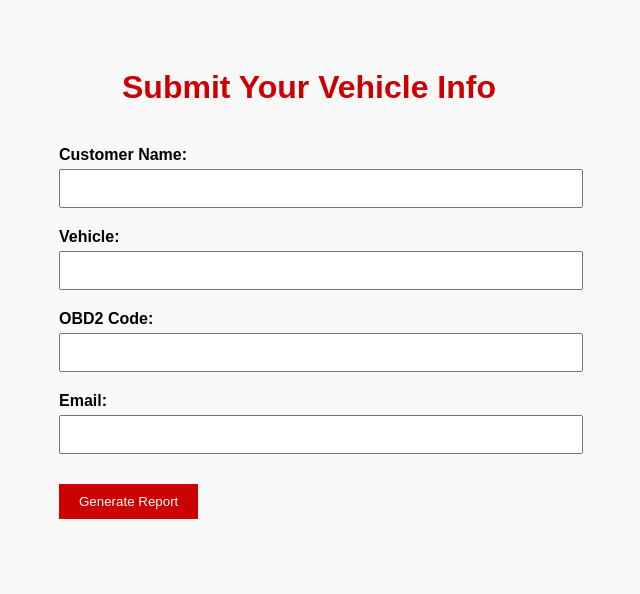
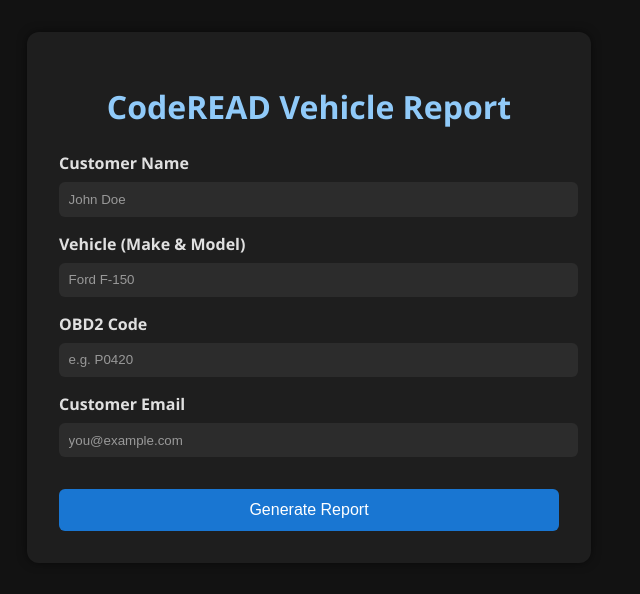
Before and after one commit to CODEREaDer24/coderead, a Flask app: page / in a window 1280 px wide. Shown: the top 594 px of the page, without its empty margins (331-971 px from the left). Run offline with Flask 3, Linux system fonts and the light colour scheme.

Commit message:
Update form.html

```diff
--- a/templates/form.html
+++ b/templates/form.html
@@ -1,61 +1,82 @@
 <!DOCTYPE html>
-<html>
+<html lang="en">
 <head>
-  <title>CodeREAD - Submit Diagnostic Info</title>
+  <meta charset="UTF-8" />
+  <meta name="viewport" content="width=device-width, initial-scale=1.0"/>
+  <title>CodeREAD - Start Diagnosis</title>
   <style>
     body {
-      font-family: Arial, sans-serif;
-      background: #f9f9f9;
-      padding: 40px;
+      background-color: #121212;
+      color: #e0e0e0;
+      font-family: 'Segoe UI', sans-serif;
+      margin: 0;
+      padding: 2rem;
+    }
+    .container {
+      max-width: 500px;
+      margin: auto;
+      background-color: #1e1e1e;
+      padding: 2rem;
+      border-radius: 12px;
+      box-shadow: 0 0 10px rgba(0,0,0,0.5);
     }
     h1 {
-      color: #cc0000;
       text-align: center;
-      margin-bottom: 40px;
-    }
-    form {
-      max-width: 500px;
-      margin: auto;
+      color: #90caf9;
+      margin-bottom: 1.5rem;
     }
     label {
+      display: block;
+      margin-top: 1rem;
+      margin-bottom: 0.5rem;
       font-weight: bold;
-      display: block;
-      margin-top: 20px;
     }
     input {
       width: 100%;
-      padding: 10px;
-      margin-top: 5px;
+      padding: 0.6rem;
+      border-radius: 6px;
+      border: none;
+      background-color: #2c2c2c;
+      color: #e0e0e0;
+    }
+    input::placeholder {
+      color: #999;
     }
     button {
-      margin-top: 30px;
-      padding: 10px 20px;
-      background-color: #cc0000;
+      margin-top: 2rem;
+      width: 100%;
+      padding: 0.75rem;
+      border: none;
+      border-radius: 6px;
+      background-color: #1976d2;
       color: white;
-      border: none;
+      font-size: 1rem;
       cursor: pointer;
+      transition: background-color 0.3s ease;
     }
     button:hover {
-      background-color: #a00000;
+      background-color: #1565c0;
     }
   </style>
 </head>
 <body>
-  <h1>Submit Your Vehicle Info</h1>
-  <form method="POST" action="/report">
-    <label for="name">Customer Name:</label>
-    <input type="text" id="name" name="name" required>
+  <div class="container">
+    <h1>CodeREAD Vehicle Report</h1>
+    <form action="/report" method="POST">
+      <label for="name">Customer Name</label>
+      <input type="text" id="name" name="name" placeholder="John Doe" required>
 
-    <label for="vehicle">Vehicle:</label>
-    <input type="text" id="vehicle" name="vehicle" required>
+      <label for="vehicle">Vehicle (Make & Model)</label>
+      <input type="text" id="vehicle" name="vehicle" placeholder="Ford F-150" required>
 
-    <label for="code">OBD2 Code:</label>
-    <input type="text" id="code" name="code" required>
+      <label for="code">OBD2 Code</label>
+      <input type="text" id="code" name="code" placeholder="e.g. P0420" required>
 
-    <label for="email">Email:</label>
-    <input type="email" id="email" name="email" required>
+      <label for="email">Customer Email</label>
+      <input type="email" id="email" name="email" placeholder="you@example.com" required>
 
-    <button type="submit">Generate Report</button>
-  </form>
+      <button type="submit">Generate Report</button>
+    </form>
+  </div>
 </body>
 </html>
```
